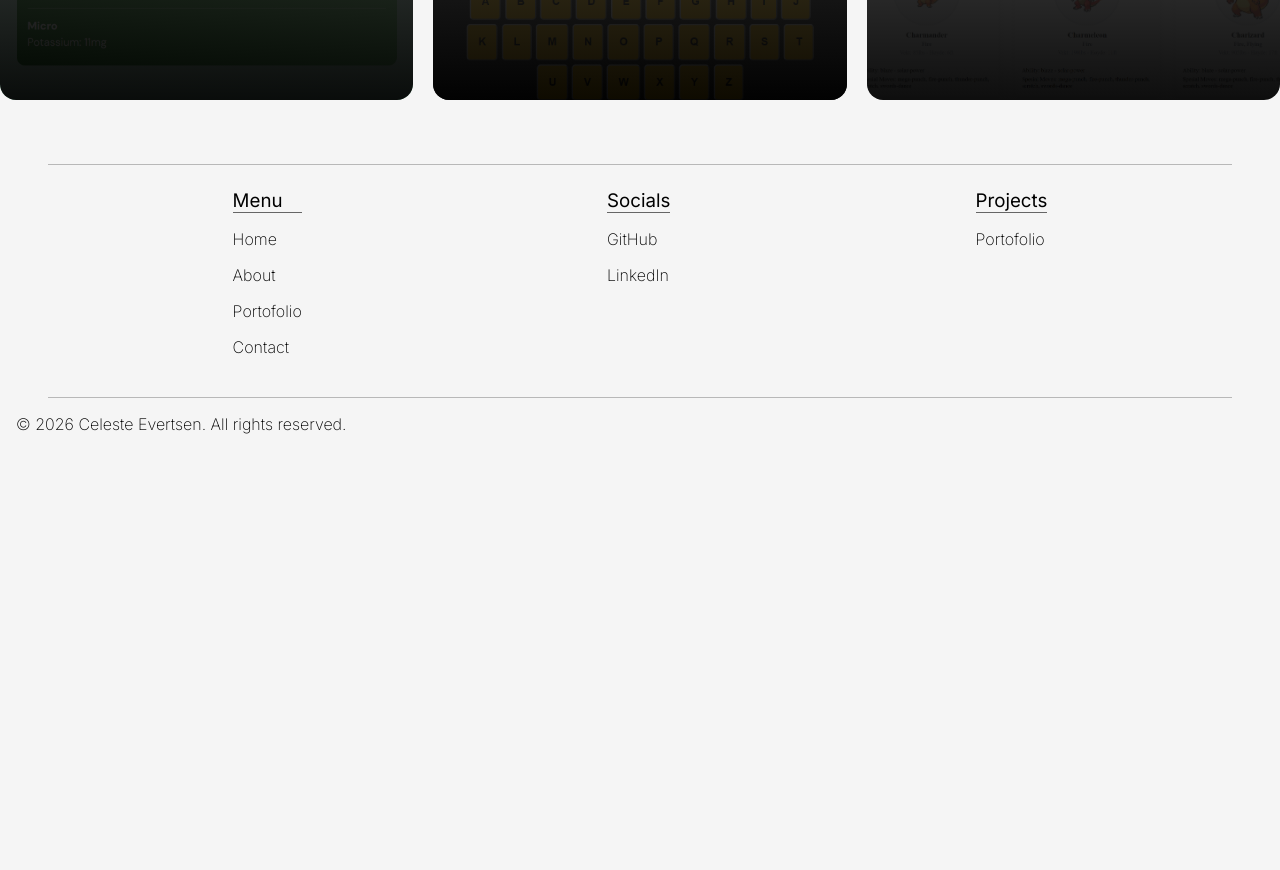
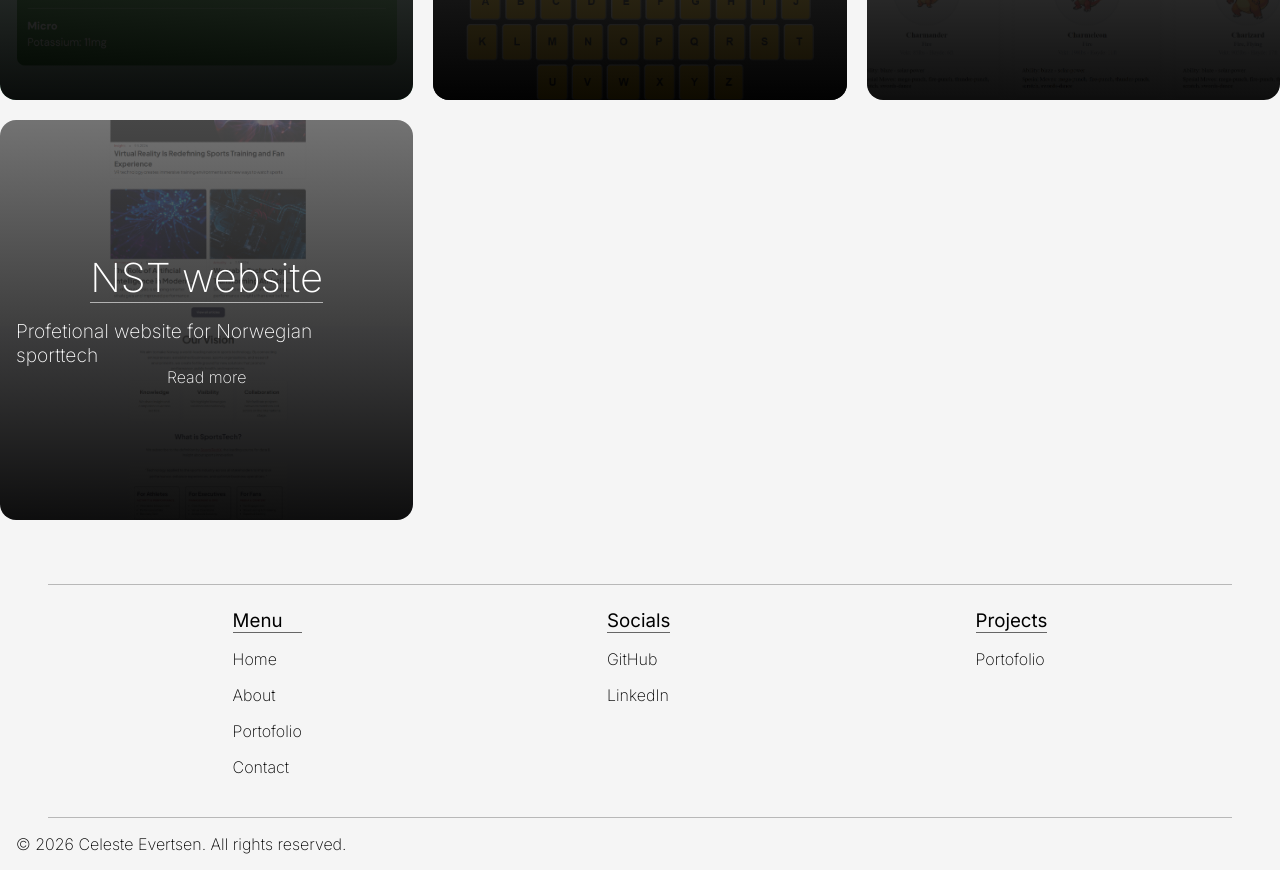
Before and after one commit to CelesteEvertsen/Portofolio, a Next.js app: page /project/Assembly-website in a window 1280 px wide. Shown: the part 1960-2830 px from the top of the page. Before the commit the page ends 2410 px from the top, so only its background shows below. Built offline with nearby package versions, Linux system fonts and the light colour scheme.

Commit message:
la til NST

```diff
--- a/src/data/project.ts
+++ b/src/data/project.ts
@@ -79,4 +79,14 @@ export const item: Project[] = [
     githubLink: "https://github.com/CelesteEvertsen/PokeApi",
     websiteLink: "https://pokeapi-ce.netlify.app/",
   },
+  {
+    slug: "NST",
+    image: "/NSTHome.png",
+    alt: "NST Home page",
+    title: "NST website",
+    description: "Profetional website for Norwegian sporttech",
+    content:
+      "This project was developed in collaboration with Norwegian Sport Tech and focused on exploring how technology can support innovation within the sports and health industry. The goal was to identify user needs, analyze challenges, and create a digital solution that delivers value through improved accessibility, usability, and user experience. Throughout the project, I worked with research, planning, design, and development, applying modern web development principles and user-centered design practices. The project emphasized problem-solving, collaboration, and the creation of solutions based on real-world requirements. By working on this project, I gained valuable experience in digital product development, stakeholder collaboration, and turning ideas into practical solutions. It also strengthened my skills in web development, project management, and creating intuitive user experiences.",
+    githubLink: "https://github.com/marie-cha9ne/NorwegianSportTech.git",
+  },
 ];
```
Also changed, not shown: public/NSTHome.png (added).
